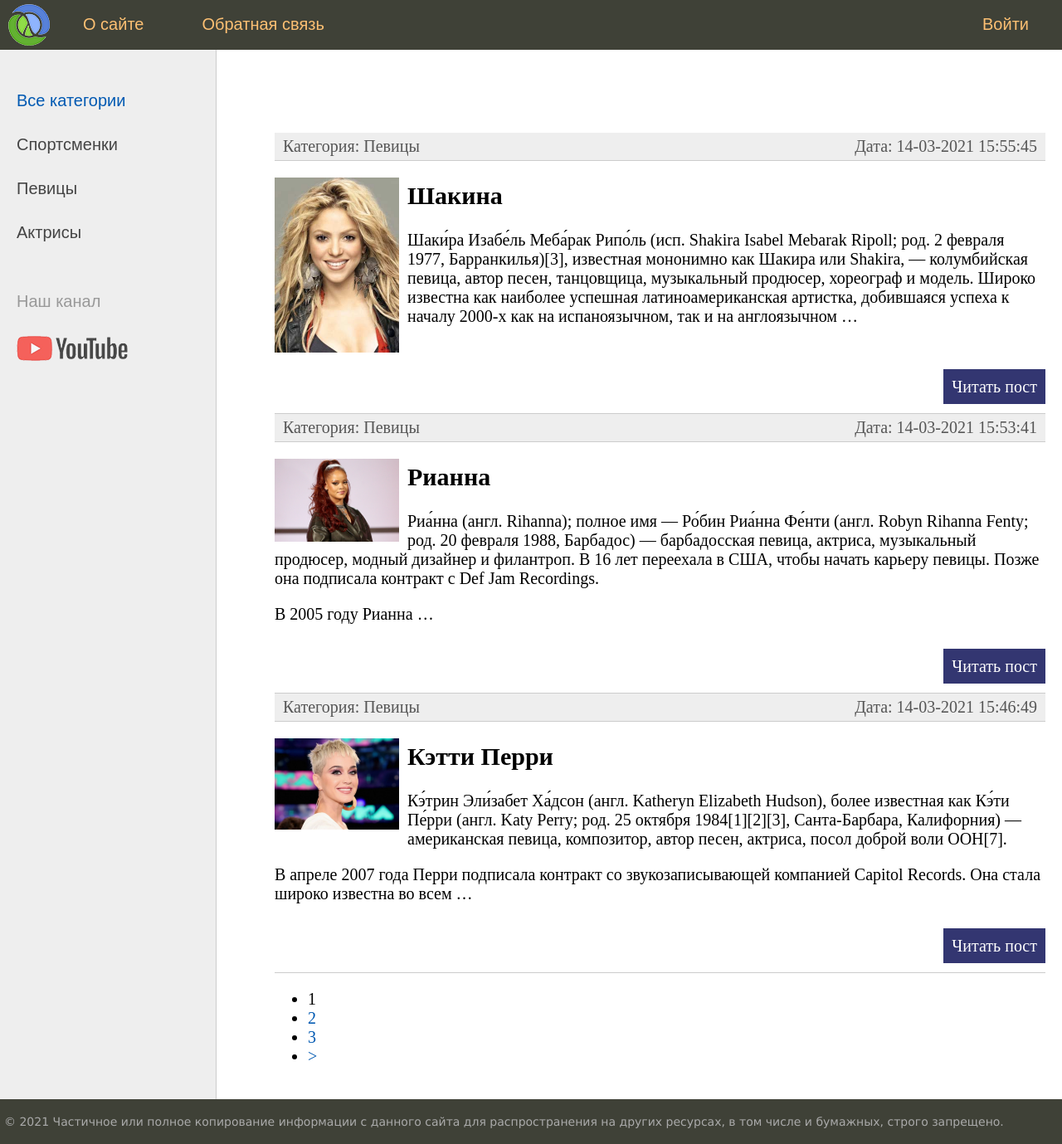
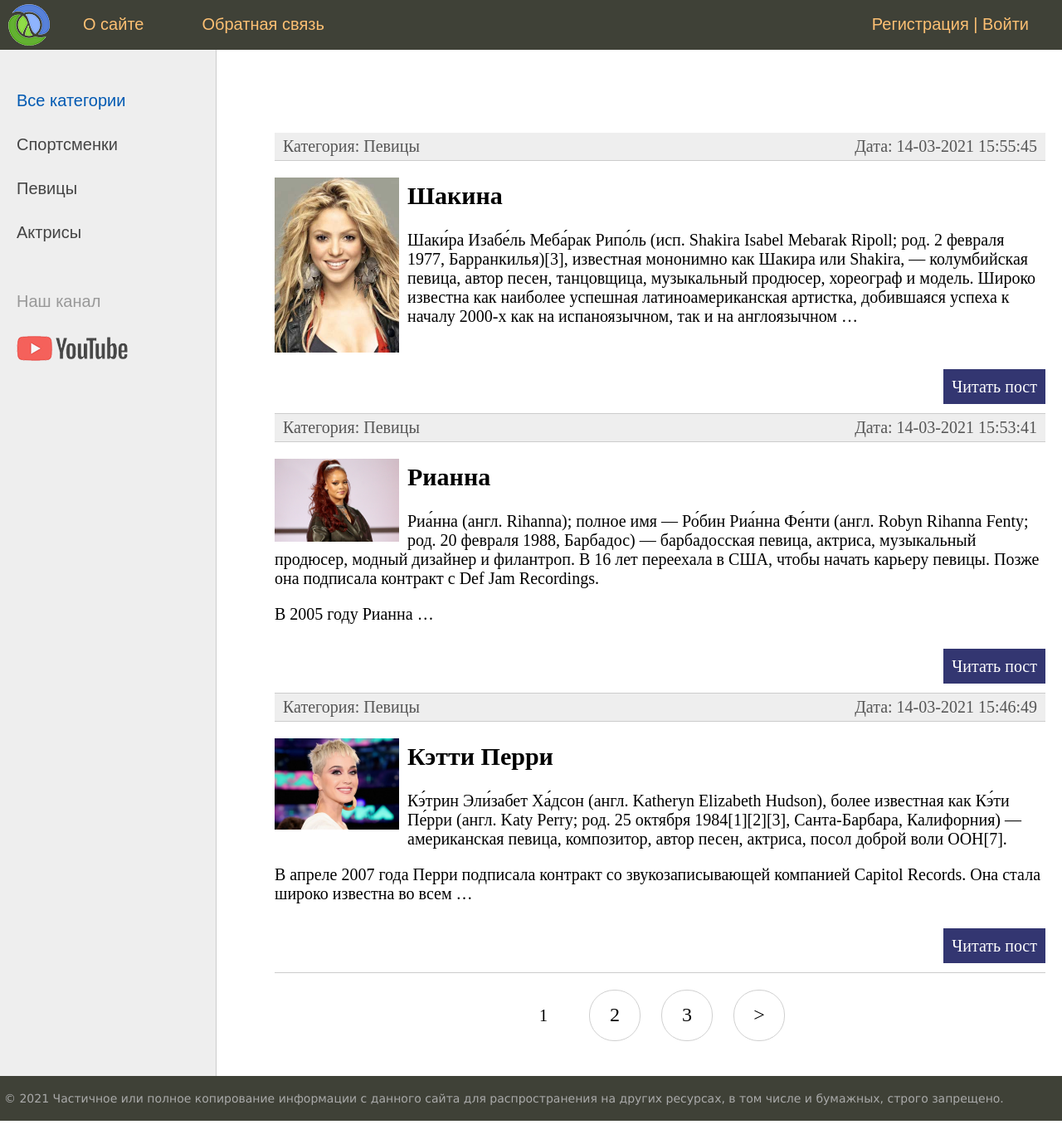
Before and after one commit to TatyanaPythonista/celebrities_site, a Django app: page / in a window 1280 px wide. Shown: the whole page at 83% size. After the commit the page ends 1351 px from the top, so only its background shows below. Run offline with Django 3.2, Linux system fonts and the light colour scheme; data comes from the database, SQL or seed files in the repository.

Commit message:
user registration

```diff
--- a/girlcelebritiessite/women/static/women/css/style.css
+++ b/girlcelebritiessite/women/static/women/css/style.css
@@ -390,3 +390,41 @@ ul.lang-list li a:hover {color: #fdc073;}
     min-width: 200px;
     font-size: 16px;
 }
+
+.list-pages {
+	text-align: center;
+	margin: 0 0 20px 0;
+}
+.list-pages ul {
+	margin: 20px 0 0 0;
+	padding: 0;
+	list-style: none;
+}
+.list-pages ul li {
+	display: inline-block;
+	margin: 0 20px 0 0;
+}
+.list-pages a {
+	color: #000;
+	font-size: 24px;
+	text-decoration: none;
+}
+.list-pages .page-num, .page-num-selected {
+	display: inline-block;
+	width: 60px;
+	height: 44px;
+	padding: 16px 0 0 0;
+	border: 1px solid #d0d0d0;
+	border-radius: 30px;
+}
+.list-pages .page-num:hover {
+	box-shadow: 3px 3px 1px #d0d0d0;
+}
+.list-pages .page-num-selected {
+	border: none;
+	color: #000;
+	font-size: 20px;
+}
+.list-pages .page-num-selected:hover {
+	box-shadow: none;
+}
--- a/girlcelebritiessite/women/templates/women/base.html
+++ b/girlcelebritiessite/women/templates/women/base.html
@@ -17,12 +17,11 @@
 			<ul id="mainmenu" class="mainmenu">
 				<li class="logo"><a href="{% url 'home' %}"><div class="logo"></div></a></li>
 				{% for m in menu %}
-					{% if not forloop.last %}
-						<li><a href="{% url m.url_name %}">{{m.title}}</a></li>
-					{% else %}
-						<li class="last"><a href="{% url m.url_name %}">{{m.title}}</a></li>
-					{% endif %}
+					<li><a href="{% url m.url_name %}">{{m.title}}</a></li>
 				{% endfor %}
+				<li class="last">
+					<a href="{% url 'registration' %}">Регистрация</a> | <a href="{% url 'login' %}">Войти</a>
+				</li>
 			</ul>
 			<div class="clear"></div>
 		</div>
--- a/girlcelebritiessite/women/urls.py
+++ b/girlcelebritiessite/women/urls.py
@@ -7,6 +7,7 @@ urlpatterns = [
     path('add_page/', AddPage.as_view(), name='add_page'),
     path('contact/', contact, name='contact'),
     path('login/', login, name='login'),
+    path('registration/', RegistrationUser.as_view(), name='registration'),
     path('post/<slug:post_slug>/', ShowPost.as_view(), name='post'),
     path('category/<slug:category_slug>/', WomenCategory.as_view(), name='category')
 ]
--- a/girlcelebritiessite/women/utils.py
+++ b/girlcelebritiessite/women/utils.py
@@ -5,7 +5,7 @@ from women.models import Category
 menu = [{'title': 'О сайте', 'url_name': 'about'},
         {'title': 'Добавить статью', 'url_name': 'add_page'},
         {'title': 'Обратная связь', 'url_name': 'contact'},
-        {'title': 'Войти', 'url_name': 'login'}]
+        ]
 
 
 class DataMixin:
--- a/girlcelebritiessite/women/views.py
+++ b/girlcelebritiessite/women/views.py
@@ -1,4 +1,3 @@
-from django.contrib.auth.decorators import login_required
 from django.http import HttpResponse, HttpResponseNotFound
 from django.shortcuts import render
 from django.urls import reverse_lazy
@@ -6,7 +5,7 @@ from django.views.generic import ListView, DetailView, CreateView
 from django.contrib.auth.mixins import LoginRequiredMixin
 
 
-from .forms import *
+from .forms import RegistrationUserForm, AddPostForm
 from .models import *
 from .utils import DataMixin, menu
 
@@ -82,3 +81,14 @@ class WomenCategory(DataMixin, ListView):
         context_def = self.get_user_context(title='Категория - ' + str(context['posts'][0].category),
                                             category_selected=context['posts'][0].category_id)
         return dict(list(context.items()) + list(context_def.items()))
+
+
+class RegistrationUser(DataMixin, CreateView):
+    form_class = RegistrationUserForm
+    template_name = 'women/registration.html'
+    success_url = reverse_lazy('login')
+
+    def get_context_data(self, object_list=None, **kwargs):
+        context = super().get_context_data(**kwargs)
+        context_def = self.get_user_context(title='Регистрация')
+        return dict(list(context.items()) + list(context_def.items()))
```
Also changed, not shown: girlcelebritiessite/women/forms.py (+13 -7 lines), girlcelebritiessite/women/templates/women/registration.html (added, +18 -0 lines).
